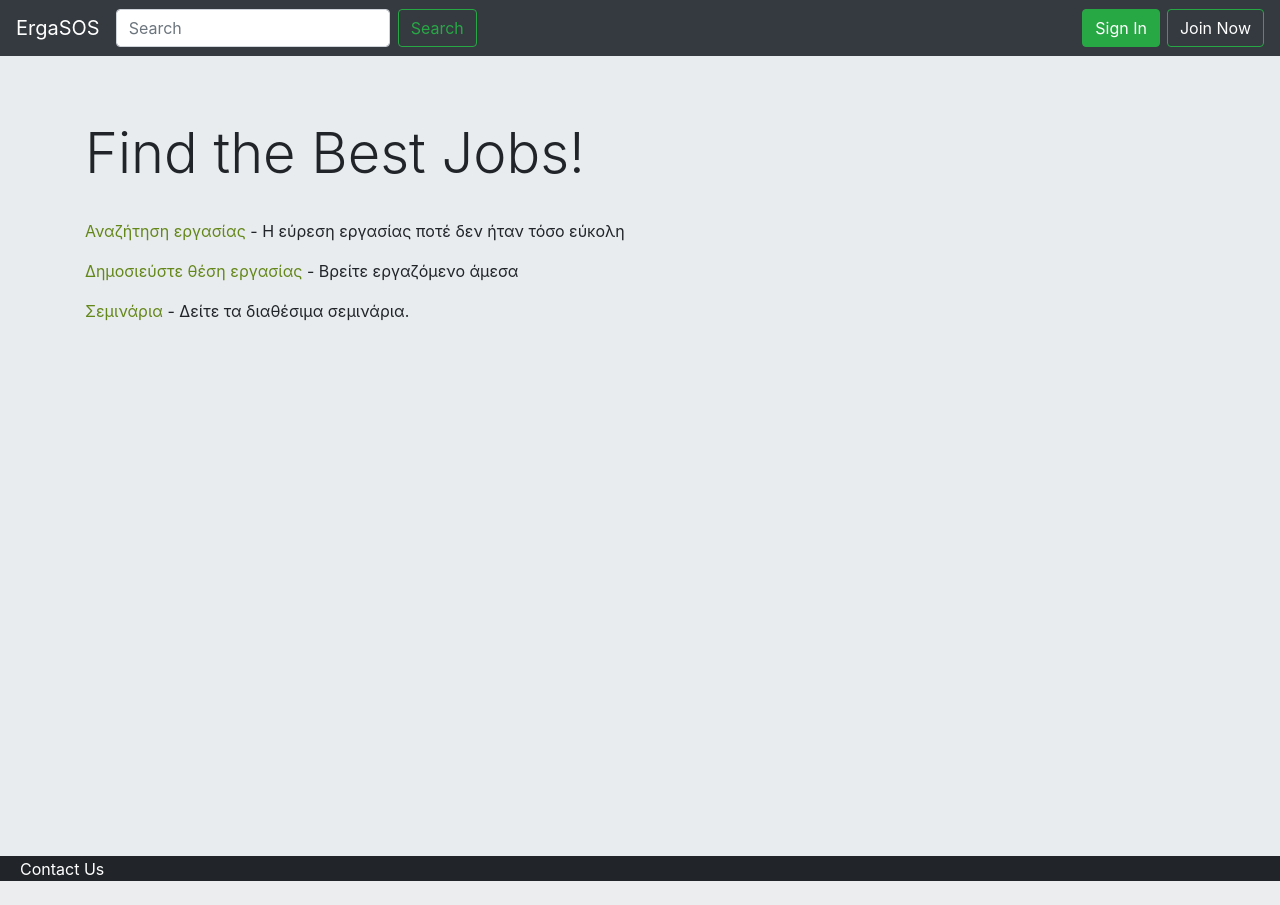
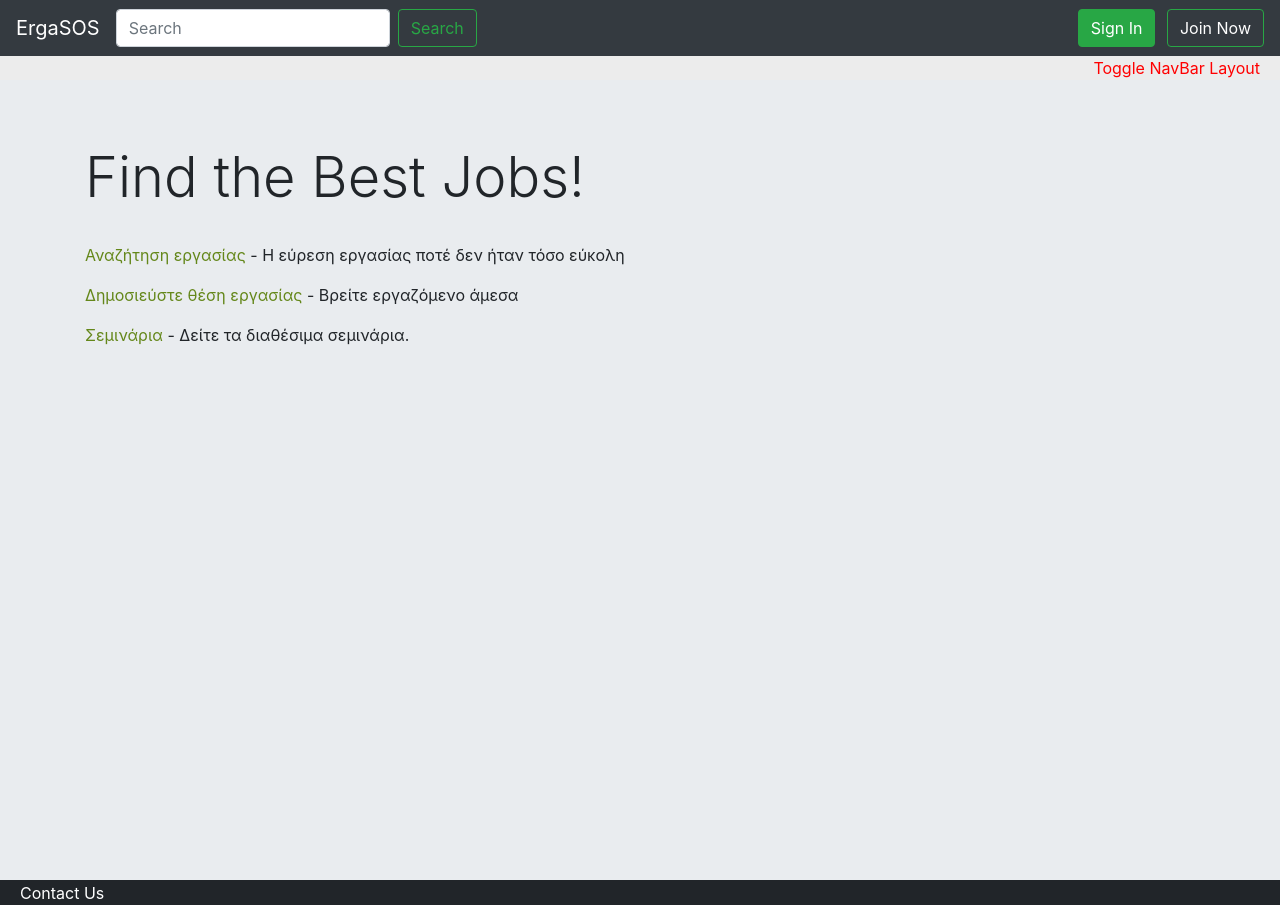
Before and after one commit to b1ru/ergasos, a PHP site: page / in a window 1280 px wide. Before the commit the page ends 881 px from the top, so only its background shows below. Run offline with PHP 8.4, Linux system fonts and the light colour scheme.

Commit message:
Change main page

```diff
--- a/css/style.css
+++ b/css/style.css
@@ -2,7 +2,7 @@
 html {
   width: 100%;
 	height: 100vh;
-	background-color : #000f08;
+	background-color :#ececec;
 }
 
 #sign-in-btn {
@@ -49,3 +49,13 @@
 .footer-link:hover {
 	color: #64871a;
 }
+
+#toggle-nav {
+	color: red;
+	margin-right: 20px;
+}
+
+#toggle-nav-container {
+	display: flex;
+	justify-content: flex-end;
+}
--- a/index.html
+++ b/index.html
@@ -32,6 +32,7 @@
 		    		</form>
   		    </li>
   		  </ul>
+				<div id="right-buttons">
 					<a href="./sign-in.html">
 						<button type="button" class="btn btn-success">Sign In</button>
 					</a>
@@ -39,7 +40,12 @@
 						<button type="button" id="sign-in-btn" class="btn btn-success">Join Now</button>
 					</a>
 				</div>
+  		</div>
 		</nav>
+
+		<span id="toggle-nav-container">
+			<a id="toggle-nav" href="#">Toggle NavBar Layout</a>
+		</span>
 
 		<!-- Jumbotron -->
 		<div class="jumbotron jumbotron-fluid">
```
Lines whose indentation alone changed are shown as unchanged.
